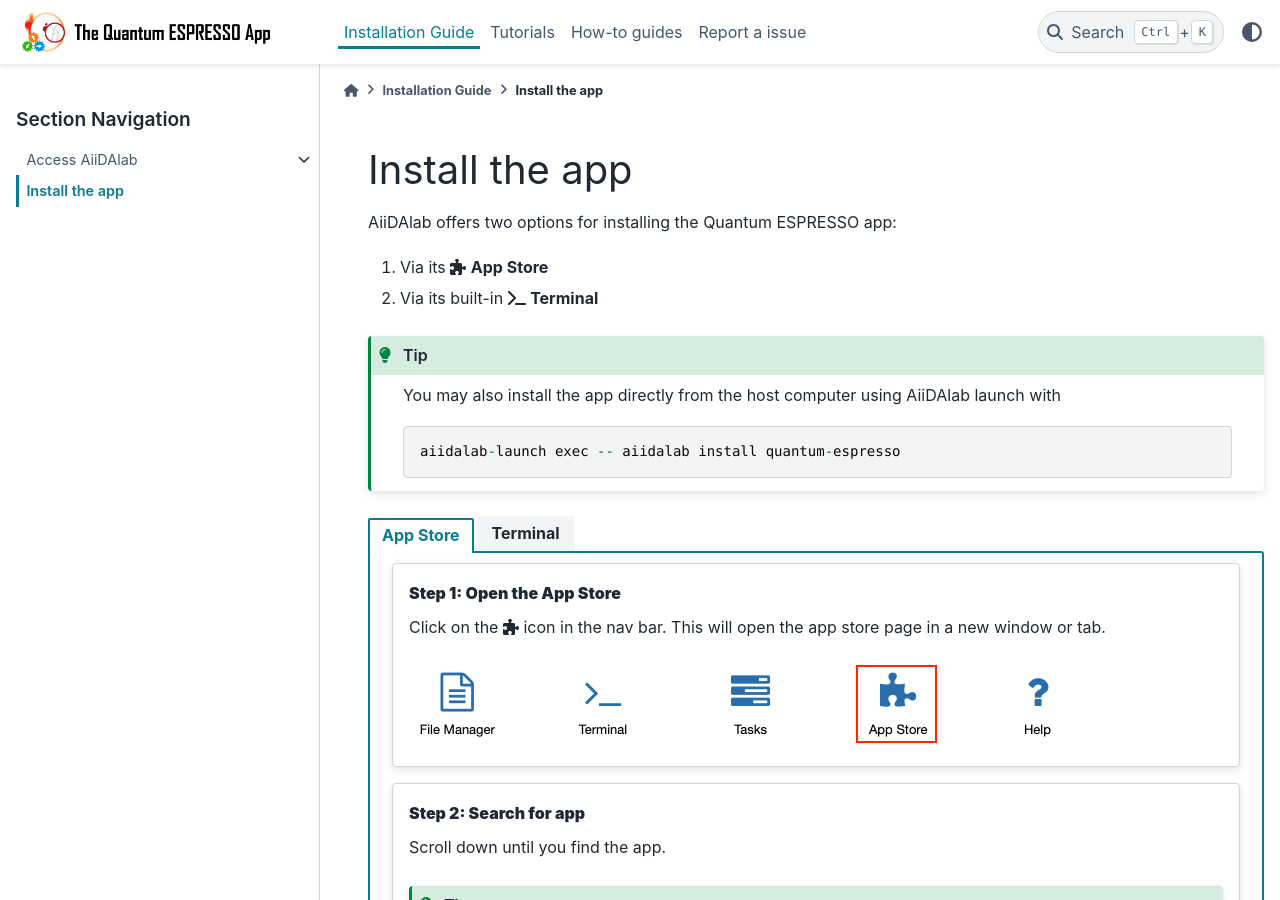
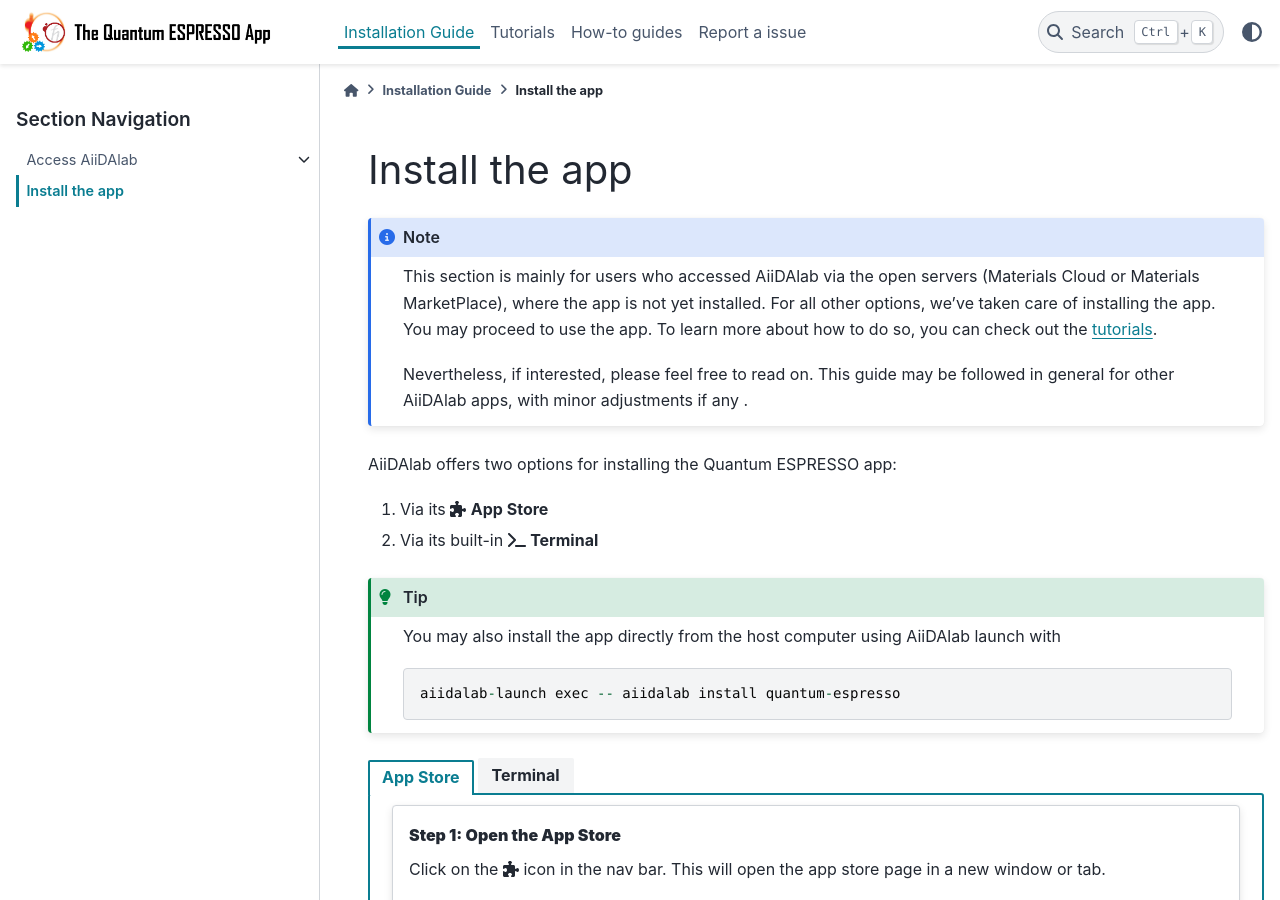
Before and after one commit to aiidalab/aiidalab-qe, a Sphinx documentation site: the page built from docs/source/installation/install.rst, in a window 1280 px wide and 900 px high. Built offline with Sphinx 7.4.7 and the PyData theme 0.15.4, drawn with Linux system fonts in a browser that asks for light colours.

Commit message:
Add note to app installation section

```diff
--- a/docs/source/installation/install.rst
+++ b/docs/source/installation/install.rst
@@ -1,8 +1,12 @@
-.. _install:
-
 ===============
 Install the app
 ===============
+
+.. note::
+
+   This section is mainly for users who accessed AiiDAlab via the open servers (Materials Cloud or Materials MarketPlace), where the app is not yet installed. For all other options, we've taken care of installing the app. You may proceed to use the app. To learn more about how to do so, you can check out the :doc:`tutorials </tutorials/index>`.
+
+   Nevertheless, if interested, please feel free to read on. This guide may be followed in general for other AiiDAlab apps, with minor adjustments if any .
 
 AiiDAlab offers two options for installing the Quantum ESPRESSO app:
 
```
